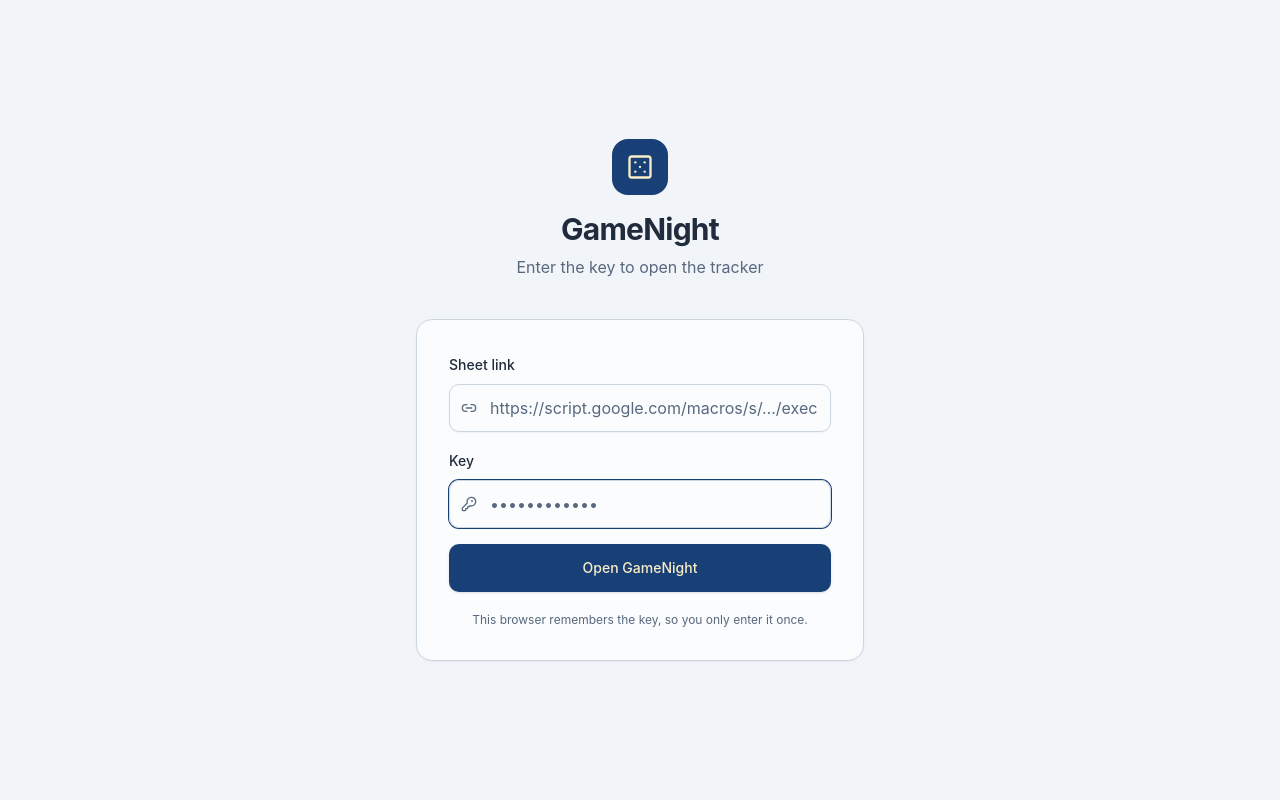
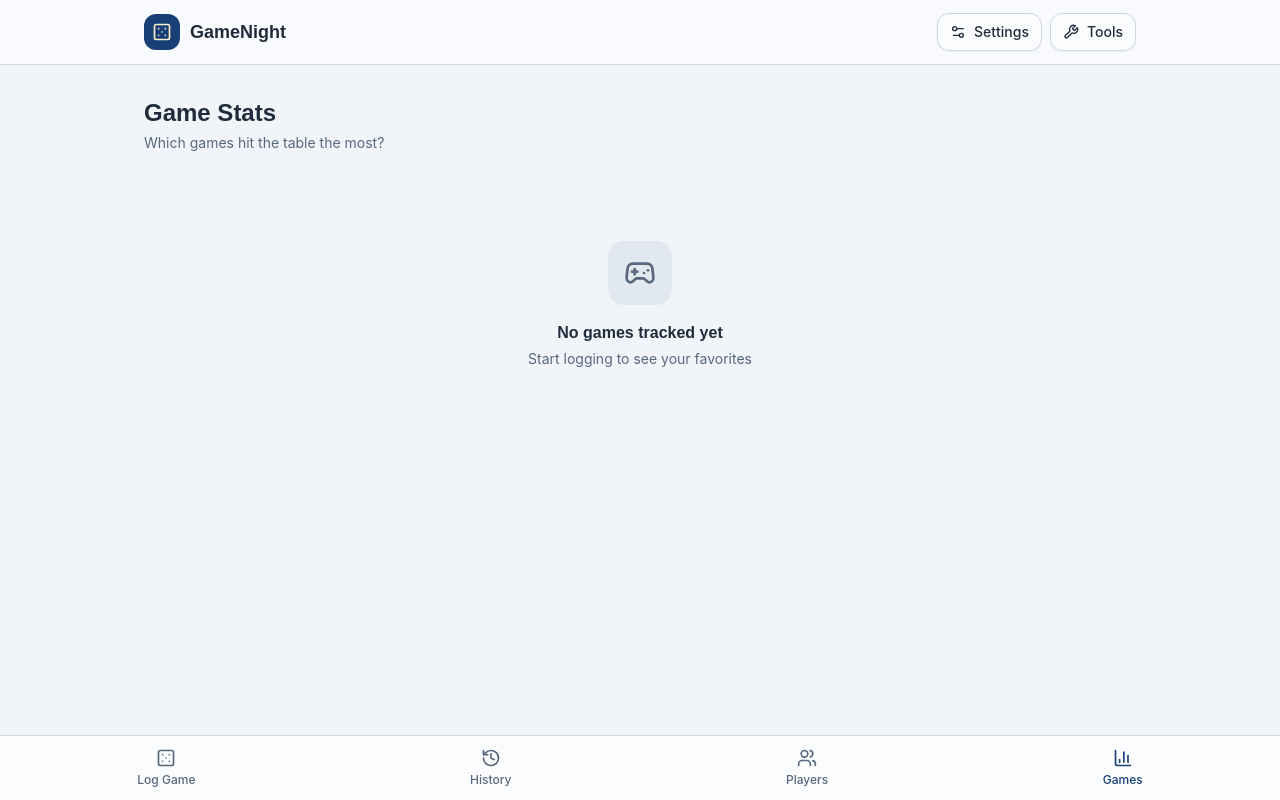
Before and after one commit to reigansander-cloud/gamenight-tracker, a React (Vite) app: page /#/games in a window 1280 px wide. Before the commit this address led to /#/login. Built offline with nearby package versions, Linux system fonts and the light colour scheme.

Commit message:
Open access: no key needed to use the tracker
Co-Authored-By: Claude Opus 5.5 <noreply@anthropic.com>
Claude-Session: https://claude.ai/code/session_01SCS7yfmixGj7wooFzqQ6nN

```diff
--- a/src/App.jsx
+++ b/src/App.jsx
@@ -3,11 +3,8 @@ import { QueryClientProvider } from '@tanstack/react-query'
 import { queryClientInstance } from '@/lib/query-client'
 import { HashRouter as Router, Route, Routes } from 'react-router-dom';
 import PageNotFound from './lib/PageNotFound';
-import { AuthProvider, useAuth } from '@/lib/AuthContext';
-import { Navigate } from 'react-router-dom';
 import ProtectedRoute from '@/components/ProtectedRoute';
 import Layout from './components/Layout';
-import Login from './pages/Login';
 import Home from './pages/Home';
 import History from './pages/History';
 import PlayerStats from './pages/PlayerStats';
@@ -21,21 +18,10 @@ import RandomizerPage from './pages/RandomizerPage';
 import StartingPlayerPage from './pages/StartingPlayerPage';
 
 const AuthenticatedApp = () => {
-  const { isLoadingAuth, authChecked } = useAuth();
-
-  if (isLoadingAuth && !authChecked) {
-    return (
-      <div className="fixed inset-0 flex items-center justify-center">
-        <div className="w-8 h-8 border-4 border-slate-200 border-t-slate-800 rounded-full animate-spin"></div>
-      </div>
-    );
-  }
-
   // Render the main app
   return (
     <Routes>
-      <Route path="/login" element={<Login />} />
-      <Route element={<ProtectedRoute unauthenticatedElement={<Navigate to="/login" replace />} />}>
+      <Route element={<ProtectedRoute />}>
         <Route element={<Layout />}>
           <Route path="/" element={<Home />} />
           <Route path="/history" element={<History />} />
@@ -59,7 +45,6 @@ const AuthenticatedApp = () => {
 function App() {
 
   return (
-    <AuthProvider>
       <QueryClientProvider client={queryClientInstance}>
         <Router>
 
@@ -67,7 +52,6 @@ function App() {
         </Router>
         <Toaster />
       </QueryClientProvider>
-    </AuthProvider>
   )
 }
 
--- a/src/api/base44Client.js
+++ b/src/api/base44Client.js
@@ -16,7 +16,6 @@ async function call(body) {
   const url = getSheetUrl();
   const key = getSheetKey();
   if (!url) throw new SheetError("The sheet link isn't set yet.", 401);
-  if (!key) throw new SheetError("Enter the key first.", 401);
   let res;
   try {
     res = body
@@ -25,9 +24,9 @@ async function call(body) {
           redirect: "follow",
           // text/plain keeps this a "simple" request, so Apps Script doesn't need CORS preflight
           headers: { "Content-Type": "text/plain;charset=utf-8" },
-          body: JSON.stringify({ key, ...body }),
+          body: JSON.stringify(key ? { key, ...body } : body),
         })
-      : await fetch(url + (url.includes("?") ? "&" : "?") + "key=" + encodeURIComponent(key), { redirect: "follow" });
+      : await fetch(url, { redirect: "follow" });
   } catch {
     throw new SheetError("Couldn't reach the sheet. Check your connection and try again.", 0);
   }
@@ -135,7 +134,6 @@ export const base44 = {
     },
   },
   auth: {
-    // "Logged in" now just means: this browser has the sheet's key, and the sheet accepts it.
     async me() {
       const out = await call({ action: "ping" });
       return { role: "admin", sheet: out.sheet };
--- a/src/components/AuthLayout.jsx
+++ /dev/null
@@ -1,23 +0,0 @@
-import React from "react";
-
-export default function AuthLayout({ icon: Icon, title, subtitle, footer, children }) {
-  return (
-    <div className="min-h-screen flex items-center justify-center bg-background px-4">
-      <div className="w-full max-w-md">
-        <div className="text-center mb-10">
-          <div className="inline-flex items-center justify-center w-14 h-14 rounded-2xl bg-primary mb-4">
-            <Icon className="w-7 h-7 text-primary-foreground" aria-hidden="true" />
-          </div>
-          <h1 className="text-3xl font-bold tracking-tight text-foreground">{title}</h1>
-          {subtitle && <p className="text-muted-foreground mt-2">{subtitle}</p>}
-        </div>
-        <div className="bg-card rounded-2xl shadow-sm border border-border p-8">
-          {children}
-        </div>
-        {footer && (
-          <p className="text-center text-sm text-muted-foreground mt-6">{footer}</p>
-        )}
-      </div>
-    </div>
-  );
-}
--- a/src/components/ProtectedRoute.jsx
+++ b/src/components/ProtectedRoute.jsx
@@ -1,22 +1,6 @@
 import { Outlet } from 'react-router-dom';
-import { useAuth } from '@/lib/AuthContext';
 
-const DefaultFallback = () => (
-  <div className="fixed inset-0 flex items-center justify-center">
-    <div className="w-8 h-8 border-4 border-slate-200 border-t-slate-800 rounded-full animate-spin"></div>
-  </div>
-);
-
-export default function ProtectedRoute({ fallback = <DefaultFallback />, unauthenticatedElement }) {
-  const { isAuthenticated, isLoadingAuth, authChecked } = useAuth();
-
-  if (isLoadingAuth || !authChecked) {
-    return fallback;
-  }
-
-  if (!isAuthenticated) {
-    return unauthenticatedElement;
-  }
-
+// The tracker is open to anyone with the link, so there's nothing to check.
+export default function ProtectedRoute() {
   return <Outlet />;
 }
--- a/src/lib/AuthContext.jsx
+++ /dev/null
@@ -1,78 +0,0 @@
-import React, { createContext, useState, useContext, useEffect, useCallback } from 'react';
-import { base44 } from '@/api/base44Client';
-import { getSheetKey, getSheetUrl, saveSheetLink } from '@/lib/sheet-link';
-
-// "Signed in" = this browser has the sheet's link + key and the sheet accepts them.
-const AuthContext = createContext();
-
-export const AuthProvider = ({ children }) => {
-  const [user, setUser] = useState(null);
-  const [isAuthenticated, setIsAuthenticated] = useState(false);
-  const [isLoadingAuth, setIsLoadingAuth] = useState(true);
-  const [authError, setAuthError] = useState(null);
-  const [authChecked, setAuthChecked] = useState(false);
-
-  const checkUserAuth = useCallback(async () => {
-    if (!getSheetUrl() || !getSheetKey()) {
-      setIsAuthenticated(false);
-      setIsLoadingAuth(false);
-      setAuthChecked(true);
-      return false;
-    }
-    setIsLoadingAuth(true);
-    try {
-      const me = await base44.auth.me();
-      setUser(me);
-      setIsAuthenticated(true);
-      setAuthError(null);
-      return true;
-    } catch (error) {
-      setIsAuthenticated(false);
-      setAuthError({ type: error.status === 401 ? 'auth_required' : 'unknown', message: error.message });
-      return false;
-    } finally {
-      setIsLoadingAuth(false);
-      setAuthChecked(true);
-    }
-  }, []);
-
-  useEffect(() => { checkUserAuth(); }, [checkUserAuth]);
-
-  const login = async ({ url, key }) => {
-    saveSheetLink({ url, key });
-    const ok = await checkUserAuth();
-    if (!ok) saveSheetLink({ key: '' });
-    return ok;
-  };
-
-  const logout = () => {
-    saveSheetLink({ key: '' });
-    setUser(null);
-    setIsAuthenticated(false);
-  };
-
-  return (
-    <AuthContext.Provider value={{
-      user,
-      isAuthenticated,
-      isLoadingAuth,
-      isLoadingPublicSettings: false,
-      authError,
-      authChecked,
-      login,
-      logout,
-      checkUserAuth,
-      navigateToLogin: () => {},
-    }}>
-      {children}
-    </AuthContext.Provider>
-  );
-};
-
-export const useAuth = () => {
-  const context = useContext(AuthContext);
-  if (!context) {
-    throw new Error('useAuth must be used within an AuthProvider');
-  }
-  return context;
-};
--- a/src/pages/Login.jsx
+++ /dev/null
@@ -1,93 +0,0 @@
-import React, { useState } from "react";
-import { useNavigate, Navigate } from "react-router-dom";
-import { Button } from "@/components/ui/button";
-import { Input } from "@/components/ui/input";
-import { Label } from "@/components/ui/label";
-import { KeyRound, Link2, Dice5, Loader2 } from "lucide-react";
-import AuthLayout from "@/components/AuthLayout";
-import { useAuth } from "@/lib/AuthContext";
-import { SHEET_URL, getSheetUrl, getSheetKey } from "@/lib/sheet-link";
-
-export default function Login() {
-  const { login, authError, isAuthenticated } = useAuth();
-  const navigate = useNavigate();
-  const [url, setUrl] = useState(getSheetUrl());
-  const [key, setKey] = useState(getSheetKey());
-  const [error, setError] = useState("");
-  const [loading, setLoading] = useState(false);
-  const askUrl = !SHEET_URL;
-
-
-  const handleSubmit = async (e) => {
-    e.preventDefault();
-    setError("");
-    setLoading(true);
-    const ok = await login({ url: url.trim(), key: key.trim() });
-    setLoading(false);
-    if (ok) navigate("/", { replace: true });
-    else setError("That key didn't work. Check it and try again.");
-  };
-
-  if (isAuthenticated) return <Navigate to="/" replace />;
-
-  const shownError = error || (authError?.type === "unknown" ? authError.message : "");
-
-  return (
-    <AuthLayout icon={Dice5} title="GameNight" subtitle="Enter the key to open the tracker">
-      {shownError && (
-        <div className="mb-4 p-3 rounded-lg bg-destructive/10 text-destructive text-sm">
-          {shownError}
-        </div>
-      )}
-
-      <form onSubmit={handleSubmit} className="space-y-4">
-        {askUrl && (
-          <div className="space-y-2">
-            <Label htmlFor="url">Sheet link</Label>
-            <div className="relative">
-              <Link2 className="absolute left-3 top-1/2 -translate-y-1/2 w-4 h-4 text-muted-foreground" aria-hidden="true" />
-              <Input
-                id="url"
-                placeholder="https://script.google.com/macros/s/…/exec"
-                value={url}
-                onChange={(e) => setUrl(e.target.value)}
-                className="pl-10 h-12"
-                required
-              />
-            </div>
-          </div>
-        )}
-        <div className="space-y-2">
-          <Label htmlFor="key">Key</Label>
-          <div className="relative">
-            <KeyRound className="absolute left-3 top-1/2 -translate-y-1/2 w-4 h-4 text-muted-foreground" aria-hidden="true" />
-            <Input
-              id="key"
-              type="password"
-              autoComplete="current-password"
-              autoFocus
-              placeholder="••••••••••••"
-              value={key}
-              onChange={(e) => setKey(e.target.value)}
-              className="pl-10 h-12"
-              required
-            />
-          </div>
-        </div>
-        <Button type="submit" className="w-full h-12 font-medium" disabled={loading}>
-          {loading ? (
-            <>
-              <Loader2 className="w-4 h-4 mr-2 animate-spin" />
-              Opening...
-            </>
-          ) : (
-            "Open GameNight"
-          )}
-        </Button>
-      </form>
-      <p className="text-xs text-muted-foreground mt-5 text-center">
-        This browser remembers the key, so you only enter it once.
-      </p>
-    </AuthLayout>
-  );
-}
```
Also changed, not shown: 1 other file (tests, documents, lock files or other folders).
